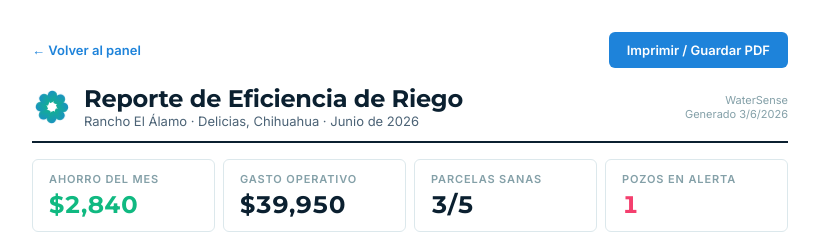
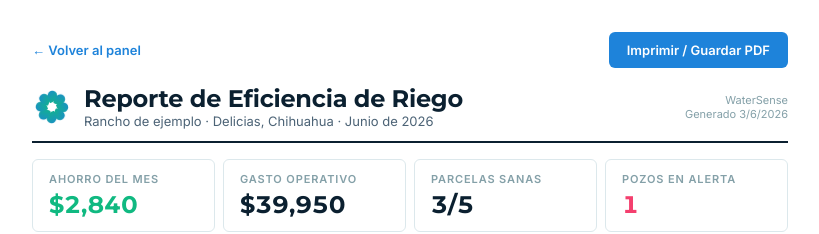
Before and after one commit to frisonialessia/WaterSense, a Next.js app: page /reporte in a window 1280 px wide. Shown: the top 234 px of the page, without its empty margins (230-1049 px from the left). Built offline with nearby package versions, Linux system fonts and the light colour scheme; no server answers.

Commit message:
Demo: renombrar "Rancho El Álamo" → "Rancho de ejemplo"
Deja claro que es una muestra (no una cuenta iniciada). Aplicado en el
rancho por defecto, el reporte CONAGUA y el reporte de socios.

```diff
--- a/src/app/reporte-conagua/page.tsx
+++ b/src/app/reporte-conagua/page.tsx
@@ -24,7 +24,7 @@ interface Riego {
 }
 
 const FALLBACK: Pick<RanchConfig, "name" | "owner" | "concessionM3Year" | "concessionTitle"> = {
-  name: "Rancho El Álamo",
+  name: "Rancho de ejemplo",
   owner: "",
   concessionM3Year: 320000,
   concessionTitle: "",
--- a/src/app/reporte/page.tsx
+++ b/src/app/reporte/page.tsx
@@ -57,7 +57,7 @@ export default async function ReportePage() {
           <Logo size={40} />
           <div style={{ flex: 1 }}>
             <div style={{ fontFamily: FONT.title, fontWeight: 700, fontSize: fz.xl, letterSpacing: "-0.01em" }}>Reporte de Eficiencia de Riego</div>
-            <div style={{ fontSize: fz.sm, color: th.soft }}>Rancho El Álamo · Delicias, Chihuahua · {Cap}</div>
+            <div style={{ fontSize: fz.sm, color: th.soft }}>Rancho de ejemplo · Delicias, Chihuahua · {Cap}</div>
           </div>
           <div style={{ textAlign: "right", fontSize: fz.micro, color: th.mute }}>WaterSense<br />Generado {new Date().toLocaleDateString("es-MX")}</div>
         </div>
--- a/src/components/Dashboard.tsx
+++ b/src/components/Dashboard.tsx
@@ -18,7 +18,7 @@ import { StudyView } from "./views/StudyView";
 import { Agent } from "./Agent";
 import { WelcomeModal } from "./WelcomeModal";
 
-const DEFAULT_RANCH: RanchConfig = { id: "ranch-1", name: "Rancho El Álamo", owner: "", regionId: "delicias", lat: 28.19, lng: -105.47, altitudeM: 1170, hectares: 38, mainCrop: "Nogal pecanero", tariffType: "Nocturna (CFE)", notes: "", concessionM3Year: 320000, concessionTitle: "", contractedKw: 110, cfeService: "", phone: "" };
+const DEFAULT_RANCH: RanchConfig = { id: "ranch-1", name: "Rancho de ejemplo", owner: "", regionId: "delicias", lat: 28.19, lng: -105.47, altitudeM: 1170, hectares: 38, mainCrop: "Nogal pecanero", tariffType: "Nocturna (CFE)", notes: "", concessionM3Year: 320000, concessionTitle: "", contractedKw: 110, cfeService: "", phone: "" };
 
 const loader = (label: string) => () => <div style={{ padding: 30, fontSize: 13, color: "#84A0A8" }}>{label}</div>;
 
```
